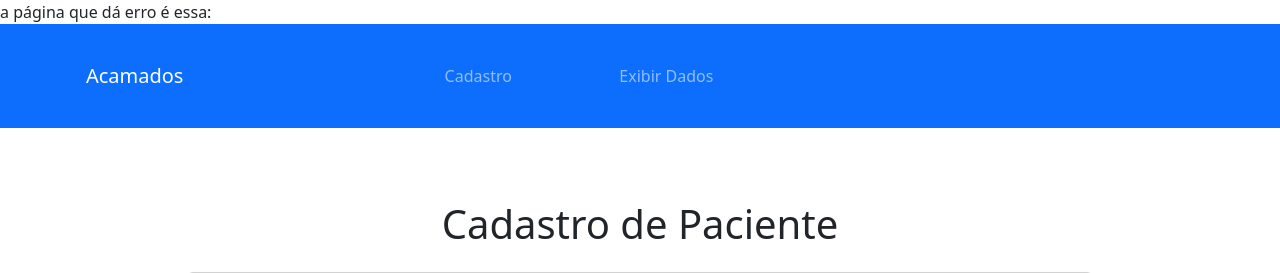
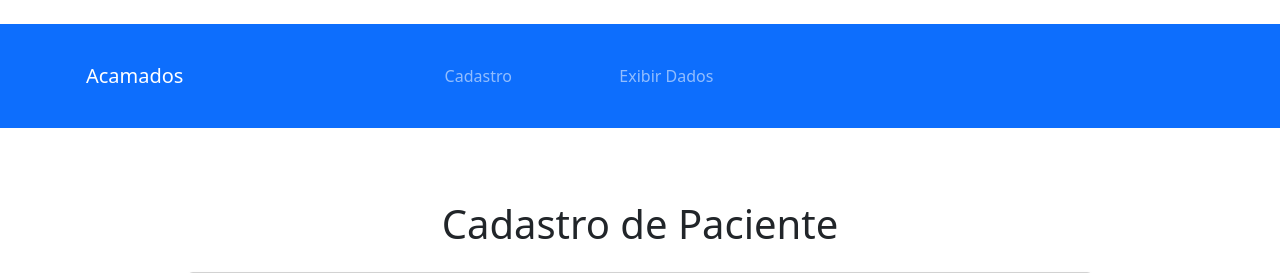
Before and after one commit to dhannemann/acamados, a PHP site: page /dashboard/dashboard.php in a window 1280 px wide. Shown: the top 273 px of the page. Run offline with PHP 8.4, Linux system fonts and the light colour scheme; data comes from the database, SQL or seed files in the repository; some libraries are stand-ins or nearby versions.

Commit message:
Update header.php

```diff
--- a/acamados/header.php
+++ b/acamados/header.php
@@ -1,4 +1,3 @@
-a página que dá erro é essa:
 <?php
 session_start();
 
```
